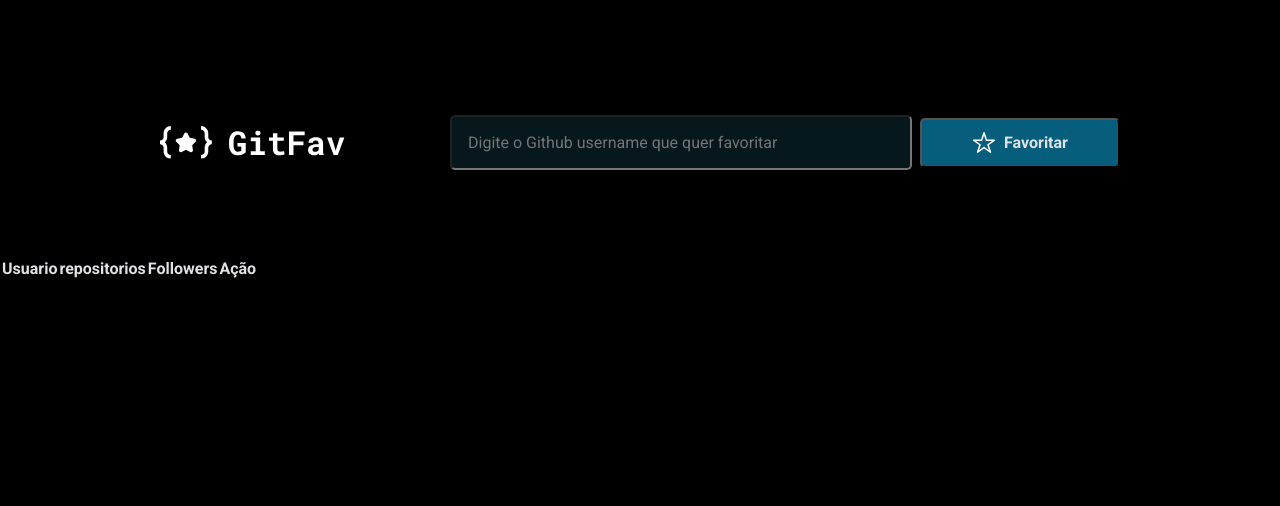
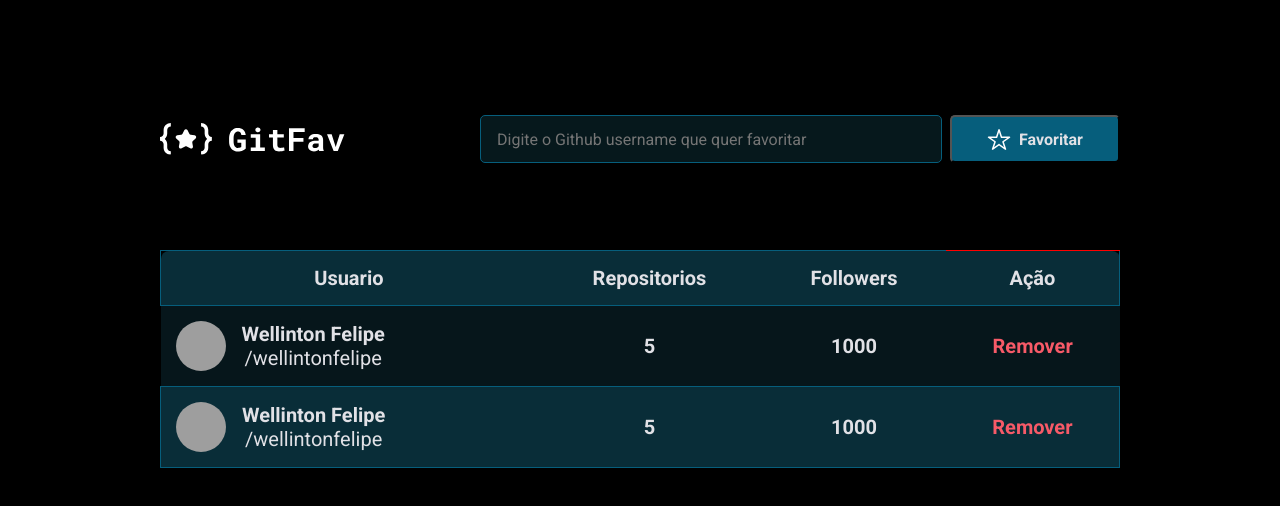
Before and after one commit to wellintonfelipe/favorites-gitHub, a website built with Vite: page index.html in a window 1280 px wide. Built offline with nearby package versions, Linux system fonts and the light colour scheme; grey boxes are pictures that could not be loaded.

Commit message:
Remove style end elements html

```diff
--- a/index.html
+++ b/index.html
@@ -52,14 +52,59 @@
 
       <section>
         <table>
-          <tr>
-            <th>Usuario</th>
+          <!-- cabeçalho da tabela -->
+          <thead>
+            <tr>
+              <th>Usuario</th>
 
-            <th>repositorios</th>
-            <th>Followers</th>
+              <th>Repositorios</th>
+              <th>Followers</th>
 
-            <th>Ação</th>
-          </tr>
+              <th>Ação</th>
+            </tr>
+          </thead>
+          <!-- corpo da tabela -->
+          <tbody>
+            <tr>
+              <td class="user">
+                <img
+                  src="https://github.com/wellintonfelipe.png"
+                  alt="avatar github"
+                />
+                <a href="https://github.com/wellintonfelipe" target="_blank">
+                  <h2>Wellinton Felipe</h2>
+                  <p>/wellintonfelipe</p>
+                </a>
+              </td>
+              <td>5</td>
+              <td>1000</td>
+              <td>
+                <button>Remover</button>
+              </td>
+            </tr>
+            <!-- outro usuario -->
+            <tr>
+              <td class="user">
+                <img
+                  src="https://github.com/wellintonfelipe.png"
+                  alt="avatar github"
+                />
+                <a
+                  href="https://github.com/wellintonfelipe"
+                  target="_blank"
+                  rel="noopener noreferrer"
+                >
+                  <h2>Wellinton Felipe</h2>
+                  <p>/wellintonfelipe</p>
+                </a>
+              </td>
+              <td>5</td>
+              <td>1000</td>
+              <td>
+                <button>Remover</button>
+              </td>
+            </tr>
+          </tbody>
         </table>
       </section>
     </main>
--- a/package.json
+++ b/package.json
@@ -1,5 +1,5 @@
 {
-  "name": "focus-timer",
+  "name": "Favorites-GitHub",
   "private": true,
   "version": "0.0.0",
   "type": "module",
--- /dev/null
+++ b/src/public/css/global.css
@@ -0,0 +1,21 @@
+:root {
+  --bg-color: #000;
+
+  --color-body-table: #06161b;
+  --color-head: #092d38;
+  --color-font: #e1e1e6;
+  --color-primary: #065e7c;
+  --color-primary-dark: #06181c;
+  --color-button-remove: #f75a68;
+
+  font-size: 62.5%;
+}
+
+* {
+  font-size: 1.6rem;
+  margin: 0;
+  padding: 0;
+  box-sizing: border-box;
+  /* border: 1px solid red; */
+  font-family: "Roboto", sans-serif;
+}
--- a/src/public/css/style.css
+++ b/src/public/css/style.css
@@ -1,23 +1,4 @@
-:root {
-  --bg-color: #000;
-
-  --color--herder: #092d38;
-  --color-font: #e1e1e6;
-  --color-primary: #065e7c;
-  --color-primary-dark: #06181c;
-  --color-button-remove: #f75a68;
-
-  font-size: 62.5%;
-}
-
-* {
-  font-size: 1.6rem;
-  margin: 0;
-  padding: 0;
-  box-sizing: border-box;
-  /* border: 1px solid red; */
-  font-family: "Roboto", sans-serif;
-}
+@import url("/src/public/css/global.css");
 body {
   background-color: var(--bg-color);
   color: var(--color-font);
@@ -41,8 +22,12 @@
 }
 
 main header input {
+  border: none;
+  border: 1px solid var(--color-primary);
   padding: 1.6rem;
   width: 46.2rem;
+
+  height: 4.8rem;
   background-color: var(--color-primary-dark);
   border-radius: 0.5rem;
 }
@@ -55,12 +40,12 @@
   transition: 1s;
 }
 main header button {
+  width: 170px;
+  height: 48px;
   background-color: var(--color-primary);
   color: var(--color-font);
   font-weight: 700;
-  width: 20rem;
-  height: 5rem;
-  padding: 1.6rem 2rem;
+  padding: 1.2rem 3.2rem;
   display: flex;
   align-items: center;
   justify-content: center;
@@ -80,3 +65,77 @@
   color: var(--color-primary);
   transition: all 1ms;
 }
+
+main section {
+  display: flex;
+  align-items: center;
+  justify-content: center;
+
+  margin: 8.7rem 16rem 11.6rem;
+}
+main section table * {
+  font-size: 2rem;
+}
+main section table {
+  border-collapse: collapse;
+  width: 100%;
+}
+
+main section table tbody {
+  font-weight: 700;
+  background-color: var(--color-body-table);
+}
+table th {
+  padding: 1.5rem;
+}
+table tbody td,
+table tbody tr {
+  padding: 1.5rem;
+  text-align: center;
+}
+table tbody tr .user {
+  display: flex;
+  align-items: center;
+  gap: 1.6rem;
+}
+
+table tbody tr td img {
+  width: 5rem;
+  height: 5rem;
+  object-fit: cover;
+  border-radius: 50%;
+}
+
+table tbody tr .user a {
+  text-decoration: none;
+  color: var(--color-font);
+  font-size: 1.4rem !important;
+}
+
+table tbody tr .user a p {
+  font-weight: normal;
+}
+
+table tbody tr td button {
+  background-color: transparent;
+  border: none;
+  font-weight: 700;
+  font-size: 2rem;
+  color: var(--color-button-remove);
+}
+table tr:nth-last-child(odd) {
+  border-radius: 8px;
+  border: 1px solid var(--color-primary);
+  background-color: var(--color-head);
+}
+
+table th:last-child {
+  border-top: 1px solid red;
+
+  border-top-right-radius: 8px;
+}
+
+table th:first-child {
+  border-top-left-radius: 8px;
+  /* border: 1px solid red; */
+}
```
Also changed, not shown: src/public/img/star-button.svg (deleted).
